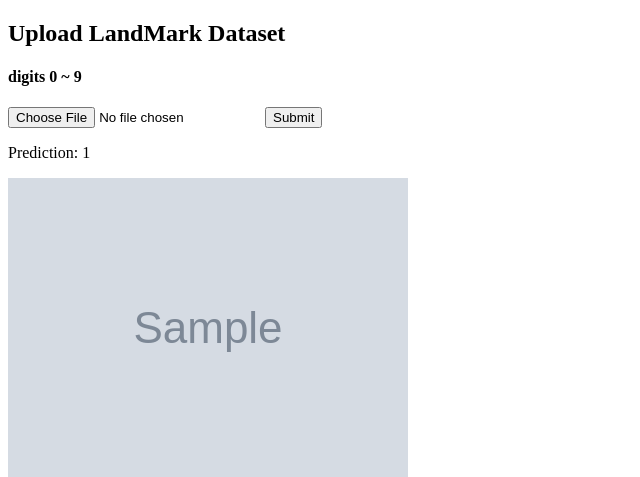
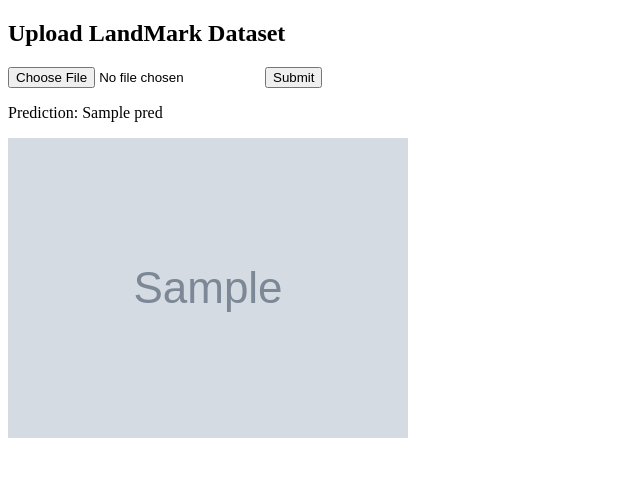
Before and after one commit to jwa33woo33/Image_classification_web_app, a Flask app: template templates/upload_landmark.html in a window 1280 px wide. Shown: the top 477 px of the page, without its empty margins (0-640 px from the left). Run offline with Flask 2, Linux system fonts and the light colour scheme; the template is opened without the code that fills it: most values are stand-ins (such as "Sample title", 1, 10 or a date in 2020); grey boxes marked "Sample" are stand-in pictures.

Commit message:
pull now!!

```diff
--- a/app.py
+++ b/app.py
@@ -3,6 +3,7 @@ import glob
 import json
 import base64
 import io
+import json
 
 from PIL import Image
 import numpy as np
@@ -141,6 +142,9 @@ def quickdraw_predict():
 
 @app.route('/landmark/prediction', methods=['POST'])
 def landmark_upload_image():
+    with open('./dataset/landmark_classmap.json', 'r', encoding='UTF-8-sig') as json_file:
+        landmark_classmap = json.load(json_file)
+
     if request.method == 'POST':
         landmark_f = request.files['file']
         landmark_fname = secure_filename(landmark_f.filename)
@@ -165,8 +169,9 @@ def landmark_upload_image():
         model = ResNext101Landmark(num_classes).to(device)
 
         landmark_img, landmark_preds = landmark_evaluation(landmark_img, weight_path, model)
+        landmark_preds = landmark_classmap[str(int(landmark_preds))]
 
-    return render_template('upload_landmark.html', num=landmark_preds, filename=landmark_img_display)
+    return render_template('upload_landmark.html', pred=landmark_preds, filename=landmark_img_display)
 
 
 for f_ext in file_extensions:  # Delete file after display
--- a/templates/upload_landmark.html
+++ b/templates/upload_landmark.html
@@ -29,21 +29,20 @@
 </head>
 <body>
 	<h2> Upload LandMark Dataset </h2>
-	<h4> digits 0 ~ 9 </h4>
 	<form action = "http://localhost:9000/landmark/prediction" method = "POST" enctype =  "multipart/form-data">
 	<input type = "file" name = "file" />
 	<input type = "submit"/>
 	</form>
 	<div>
 		<p>
-			{% if  num == None %}
+			{% if  pred == None %}
 				{% if filename %}
 					<h5> This is not LandMark image. Please Re-upload the image </h5>
 				{% else %}
 					<h5> File is empty. Please upload the file </h5>
 				{% endif %}
 			{% else %}
-				<p> Prediction: {{num}} </br> </p>
+				<p> Prediction: {{pred}} </br> </p>
 				<!-- <p> File name : {{filename}} </br> </p> -->
 				{% if filename %}
 					<img src= "{{url_for('static', filename = filename )}}" >
```
Also changed, not shown: static/008.JPG (added), static/display_008.JPG (added), 1 other file.
